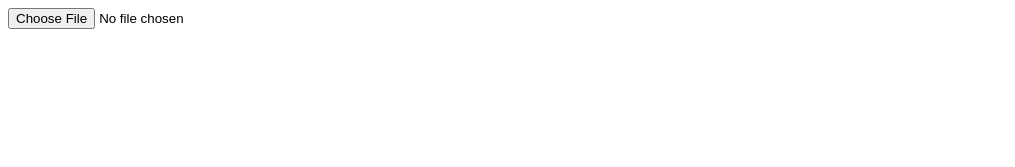
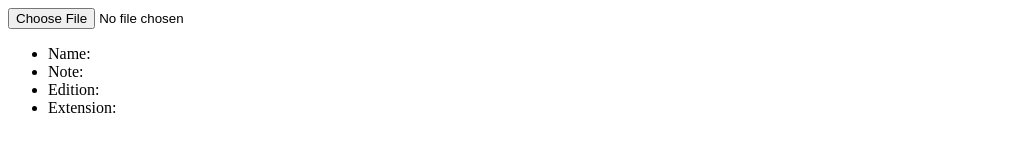
Before and after one commit to Sgeo/bitmagic-ruffle, a plain HTML site: page index.htm in a window 1280 px wide. Shown: the top 167 px of the page, without its empty margins (0-1015 px from the left). Drawn offline with Linux system fonts and the light colour scheme.

Commit message:
HTML for metadata display

```diff
--- a/index.htm
+++ b/index.htm
@@ -25,6 +25,22 @@
     <body>
         <input id="file-selector" type="file">
         <img src="skin.svg" class="centered">
+        <div>
+            <ul>
+                <li>
+                    Name: <span id="name"></span>
+                </li>
+                <li>
+                    Note: <span id="note"></span>
+                </li>
+                <li>
+                    Edition: <span id="edition"></span>
+                </li>
+                <li>
+                    Extension: <span id="extension"></span>
+                </li>
+            </ul>
+        </div>
         <div id="main" class="centered"></div>
     </body>
 </html>
```
